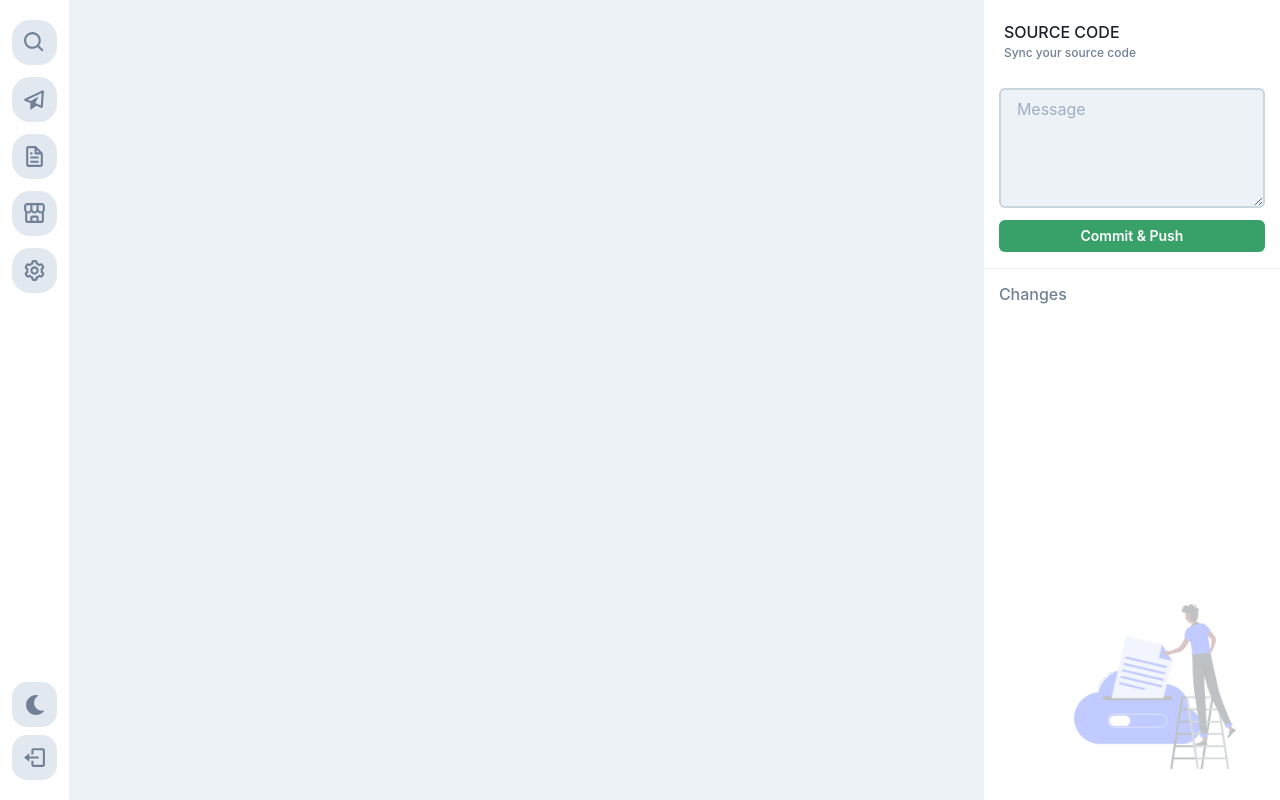
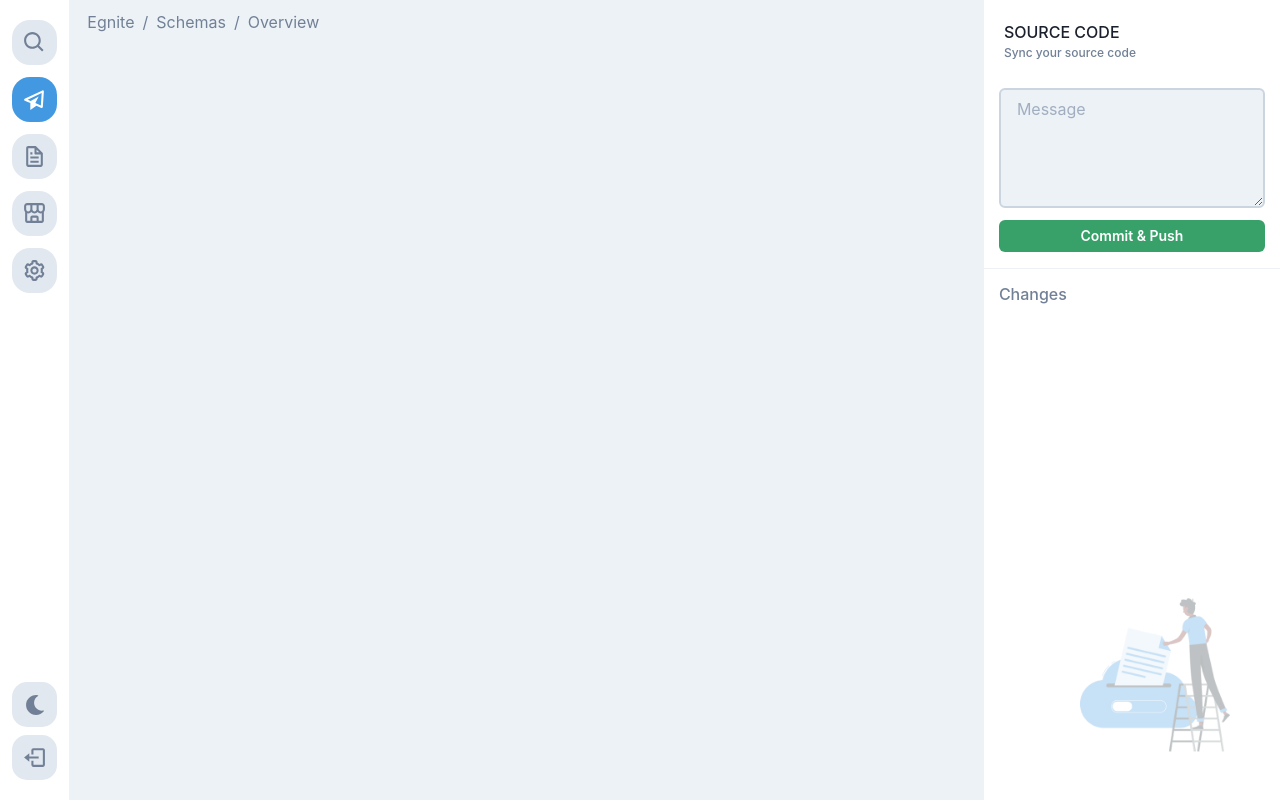
Before and after one commit to ashutoshxhq/egnite-app, a React (Create React App) app: page /schemas in a window 1280 px wide. Built offline with nearby package versions, Linux system fonts and the light colour scheme.

Commit message:
code refactor

```diff
--- a/src/Layout.tsx
+++ b/src/Layout.tsx
@@ -2,16 +2,16 @@ import * as React from "react"
 import {
   Box,
   HStack,
-  useColorMode,
-  VStack
+  useColorMode
 } from "@chakra-ui/react"
-import Models from "./views/Models/Models"
 import { Switch, Route, Redirect } from "react-router-dom";
 import Functions from "./views/Functions/Functions";
 import Marketplace from "./views/Marketplace/Marketplace";
 import Account from "./views/Settings/Account";
 import Sidebar from "./components/Sidebar";
 import GitSidebar from "./components/GitSidebar";
+import Schemas from "./views/Schemas/Schemas";
+import SchemaDetails from "./views/Schemas/SchemaDetails";
 
 const Layout = () => {
   const { colorMode } = useColorMode()
@@ -21,16 +21,14 @@ const Layout = () => {
       <HStack>
         <Sidebar />
         <Box width="calc(100% - 370px)" padding="10px" height="100vh">
-              <VStack>
           <Switch>
-                  <Route path="/" exact><Redirect to="/models" /></Route>
-                  <Route path="/search" exact component={Models} />
-                  <Route path="/models" exact component={Models} />
+            <Route path="/" exact><Redirect to="/schemas" /></Route>
+            <Route path="/schemas" exact component={Schemas} />
+            <Route path="/schemas/:schemaId" exact component={SchemaDetails} />
             <Route path="/functions" exact component={Functions} />
             <Route path="/marketplace" exact component={Marketplace} />
             <Route path="/settings" exact component={Account} />
           </Switch>
-              </VStack>
         </Box>
         <GitSidebar />
       </HStack>
--- a/src/components/Sidebar.tsx
+++ b/src/components/Sidebar.tsx
@@ -17,7 +17,7 @@ const Sidebar = () => {
                     </Link>
                 </Tooltip>
                 <Tooltip label="Schemas" aria-label="Schemas" placement="right" hasArrow >
-                    <Link as={NavLink} to="/models" activeClassName="active-menu" display="flex" color="gray.500" background={menuItemColor} borderRadius="18px" justifyContent="center" alignItems="center" width="45px" height="45px">
+                    <Link as={NavLink} to="/schemas" activeClassName="active-menu" display="flex" color="gray.500" background={menuItemColor} borderRadius="18px" justifyContent="center" alignItems="center" width="45px" height="45px">
                         <BiPaperPlane size="25" />
                     </Link>
                 </Tooltip>
--- a/src/views/Models/Models.tsx
+++ /dev/null
@@ -1,24 +0,0 @@
-import { Box, Breadcrumb, BreadcrumbItem, BreadcrumbLink } from '@chakra-ui/react'
-import React from 'react'
-
-const Models = () => {
-    return (
-        <Box width="100%">
-            <Breadcrumb color="gray.500">
-                <BreadcrumbItem>
-                    <BreadcrumbLink href="#">Egnite</BreadcrumbLink>
-                </BreadcrumbItem>
-
-                <BreadcrumbItem>
-                    <BreadcrumbLink href="#">Schemas</BreadcrumbLink>
-                </BreadcrumbItem>
-
-                <BreadcrumbItem isCurrentPage>
-                    <BreadcrumbLink href="#">Overview</BreadcrumbLink>
-                </BreadcrumbItem>
-            </Breadcrumb>
-        </Box>
-    )
-}
-
-export default Models
--- a/src/views/Models/ModelDetails.tsx
+++ b/src/views/Schemas/SchemaDetails.tsx
@@ -1,6 +1,6 @@
 import React from 'react'
 
-const ModelDetails = () => {
+const SchemaDetails = () => {
     return (
         <div>
 
@@ -8,4 +8,4 @@ const ModelDetails = () => {
     )
 }
 
-export default ModelDetails
+export default SchemaDetails
--- /dev/null
+++ b/src/views/Schemas/Schemas.tsx
@@ -0,0 +1,27 @@
+import { Box, Breadcrumb, BreadcrumbItem, BreadcrumbLink, VStack } from '@chakra-ui/react'
+import React from 'react'
+import { Link } from 'react-router-dom'
+
+const Schemas = () => {
+    return (
+        <VStack>
+            <Box width="100%">
+                <Breadcrumb color="gray.500">
+                    <BreadcrumbItem>
+                        <BreadcrumbLink as={Link} to="/">Egnite</BreadcrumbLink>
+                    </BreadcrumbItem>
+
+                    <BreadcrumbItem>
+                        <BreadcrumbLink as={Link} to="/schemas">Schemas</BreadcrumbLink>
+                    </BreadcrumbItem>
+
+                    <BreadcrumbItem isCurrentPage>
+                        <BreadcrumbLink  as={Link} to="/schemas">Overview</BreadcrumbLink>
+                    </BreadcrumbItem>
+                </Breadcrumb>
+            </Box>
+        </VStack>
+    )
+}
+
+export default Schemas
```
Also changed, not shown: src/upload.png, 1 other file (tests, documents, lock files or other folders). Lines whose indentation alone changed are shown as unchanged.
